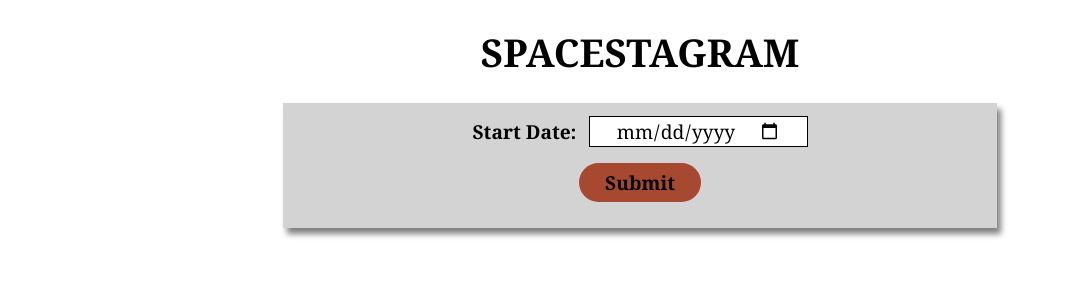
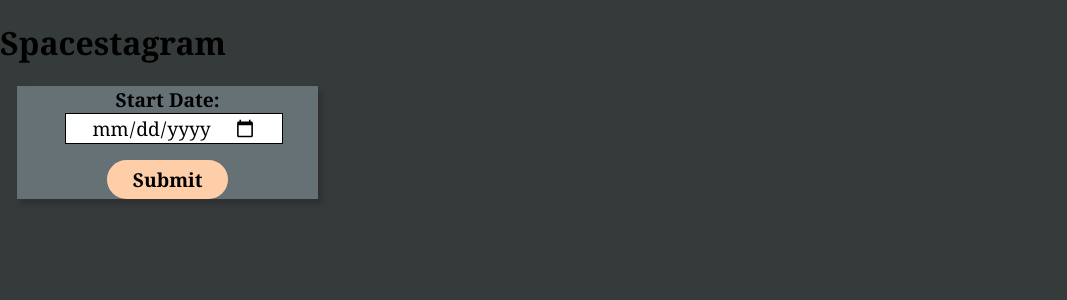
Before and after one commit to jath-git/spacestagram, a React (Create React App) app: page / in a window 1280 px wide. Shown: the top 300 px of the page, without its empty margins (0-1067 px from the left). Built offline with nearby package versions, Linux system fonts and the light colour scheme.

Commit message:
update colour theme and positions

```diff
--- a/src/App.scss
+++ b/src/App.scss
@@ -1,19 +1,36 @@
+// theme colours
+$background: #353a3b;
+$block: #657175;
+$button: #fecea8;
+$buttonHover: #ff847c;
+$shadow: #374142;
+
+body {
+    background-color: $background;
+}
+
 .app {
     font-family: Cambria, Cochin, Georgia, Times, "Times New Roman", serif;
-
-    h1 {
-        text-transform: uppercase;
-        text-align: center;
-        font-size: 3vw;
-    }
+    top: 0;
+    left: 0;
+    position: absolute;
 
     form {
         text-align: center;
         margin: auto;
-        width: fit-content;
-        padding: 1% 15%;
-        border-radius: 0px;
+        width: 90%;
         font-weight: bold;
+        margin-top: 2vh;
+
+        .title {
+            text-transform: uppercase;
+            text-align: center;
+            font-size: 3vw;
+            background-color: $block;
+
+            margin: auto;
+            padding: 1vh 4vw;
+        }
 
         label,
         .button,
@@ -48,6 +65,7 @@
 
             img {
                 width: 100%;
+                cursor: pointer;
             }
 
             .center {
@@ -78,25 +96,31 @@
 }
 
 .block {
-    background-color: lightgray;
-    box-shadow: 4px 6px 6px gray;
+    background-color: $block;
+    box-shadow: 4px 5px 5px rgb(48, 48, 49);
 }
 
-.button {
-    background-color: gray;
+.button,
+.disabled {
     font-size: 1.35vw;
     width: fit-content;
     margin: auto;
     padding: 2% 5%;
     border-radius: 50px;
-    margin-bottom: 4%;
     cursor: pointer;
-    background-color: rgb(167, 73, 49);
-    // text-transform: uppercase;
     font-weight: bold;
+    margin-bottom: 2vh;
 
     &:hover {
-        background-color: rgb(94, 38, 25);
+        background-color: $buttonHover;
         color: whitesmoke;
     }
 }
+
+.button {
+    background-color: $button;
+}
+
+.disabled {
+    background-color: darkgray;
+}
```
